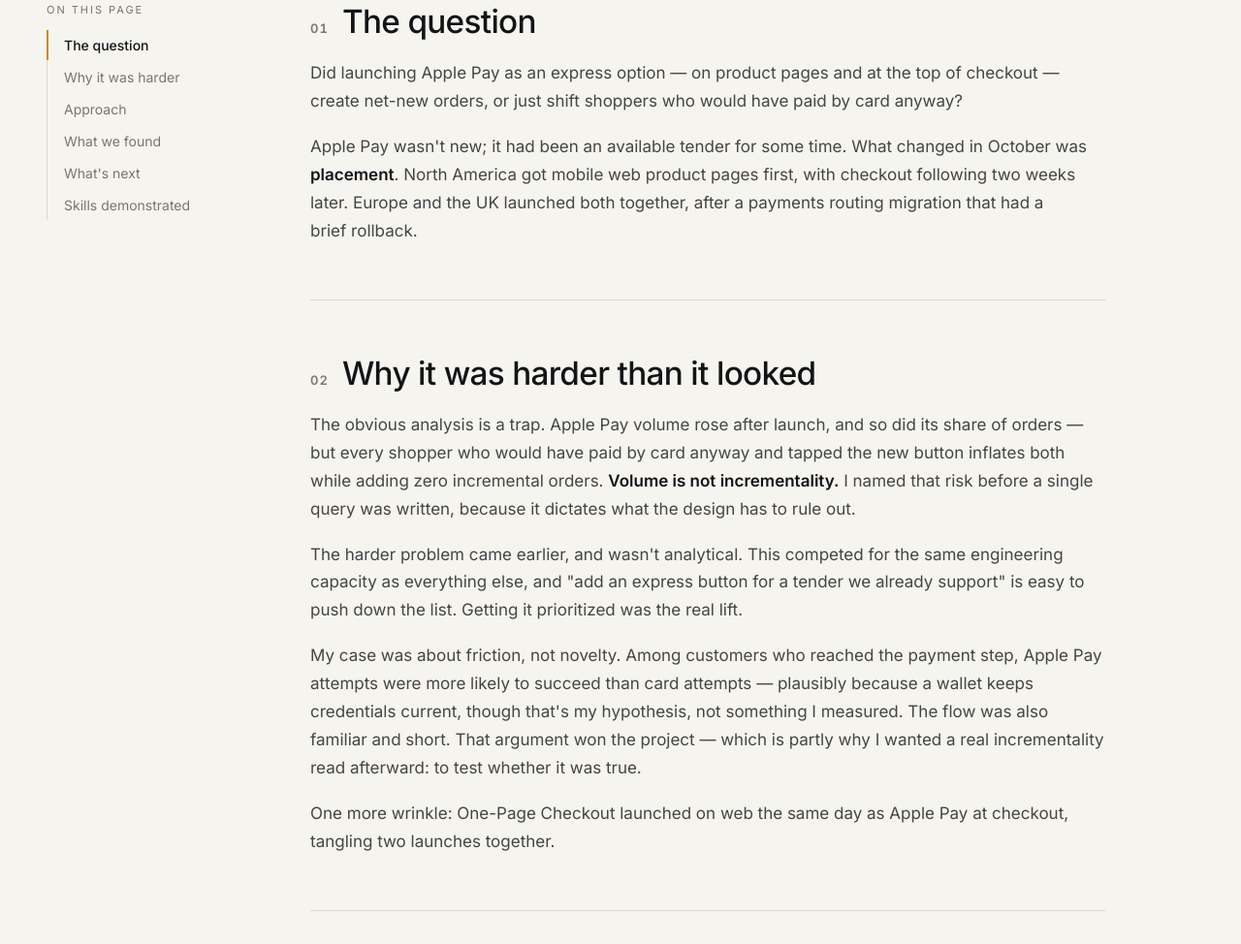
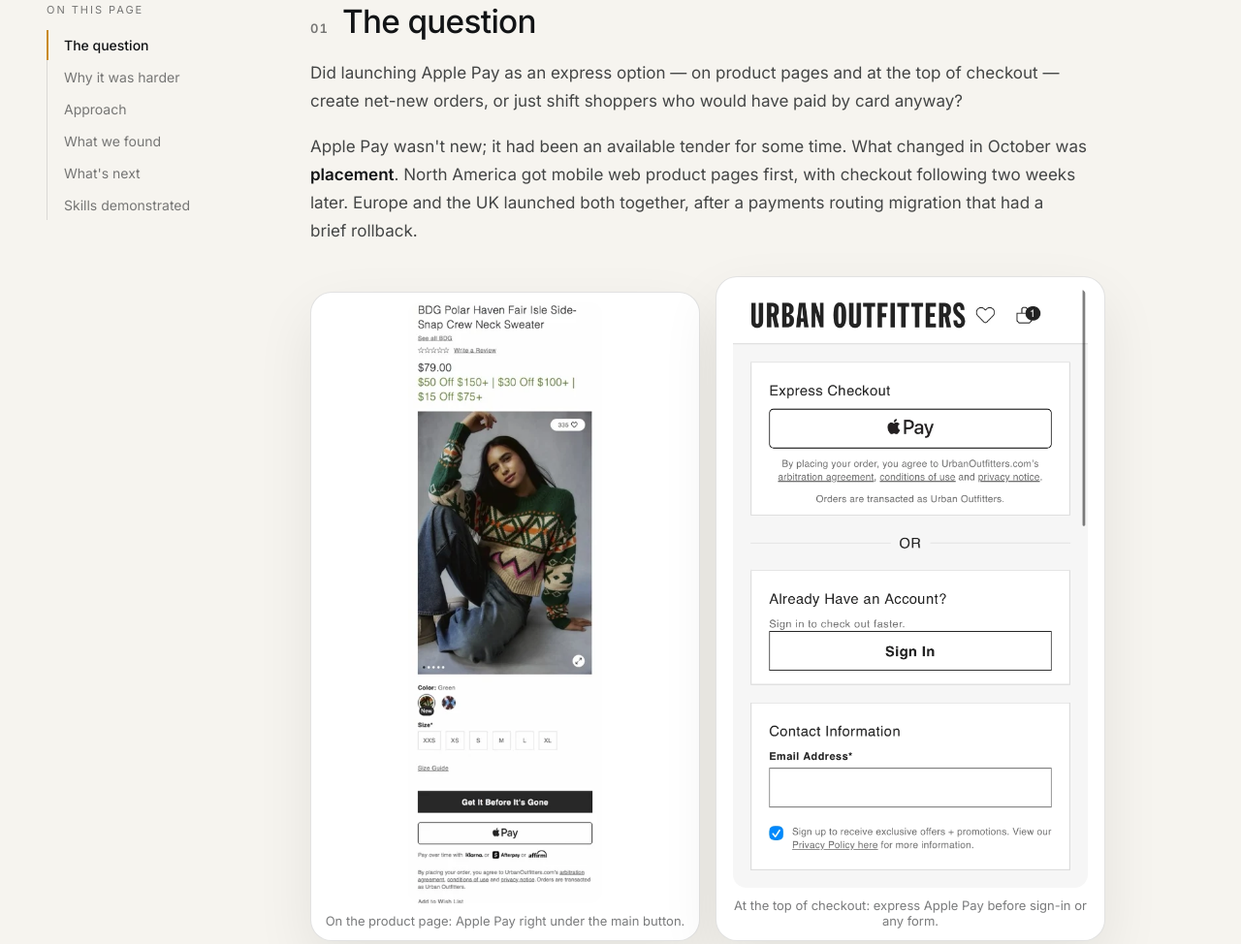
Before and after one commit to dchung8811/my-portfolio, a plain HTML site: page Apple Pay Incrementality.html in a window 1280 px wide. Shown: the part 970-1944 px from the top of the page at 97% size. Drawn offline with Linux system fonts and the light colour scheme.

Commit message:
Reword the Ask Dennies tile and show Apple Pay placements (#16)
The Ask Dennies tile now reads "~18K · Passages in My AI Product Handoff". The Apple Pay case study shows the product-page and checkout express Apple Pay placements side by side under "The question".

Co-Authored-By: Claude Opus 5.5 <noreply@anthropic.com>
Claude-Session: https://claude.ai/code/session_01QtegwUBqUhtFB2Eb5bXnnJ

```diff
--- a/Apple Pay Incrementality.html
+++ b/Apple Pay Incrementality.html
@@ -21,6 +21,11 @@
   <link href="https://fonts.googleapis.com/css2?family=Inter:wght@400;500;600&display=swap" rel="stylesheet" />
   <link href="case-study.css" rel="stylesheet" />
   <script src="case-study.js" defer></script>
+  <style>
+    /* Two phone screenshots side by side at the same height */
+    .phones{ align-items: end; }
+    .phones .shot img{ max-height: 620px; width: auto; }
+  </style>
 </head>
 
 <body style="--tile:#f4c37a; --strong:#c98a1f; --next-tile:#f29b16;">
@@ -82,6 +87,16 @@
           <h2><span class="num">01</span>The question</h2>
           <p>Did launching Apple Pay as an express option — on product pages and at the top of checkout — create net-new orders, or just shift shoppers who would have paid by card anyway?</p>
           <p>Apple Pay wasn't new; it had been an available tender for some time. What changed in October was <strong>placement</strong>. North America got mobile web product pages first, with checkout following two weeks later. Europe and the UK launched both together, after a payments routing migration that had a brief rollback.</p>
+          <div class="shot-pair phones">
+            <figure class="shot">
+              <img src="images/apple-pay/pdp-express-apple-pay.webp" width="295" height="911" alt="A mobile product page for a sweater. Right under the main add-to-bag button is an Apple Pay button." loading="lazy">
+              <figcaption>On the product page: Apple Pay right under the main button.</figcaption>
+            </figure>
+            <figure class="shot">
+              <img src="images/apple-pay/checkout-express-apple-pay.webp" width="1206" height="2043" alt="Mobile checkout. An Express Checkout box with an Apple Pay button sits above Sign In and Contact Information." loading="lazy">
+              <figcaption>At the top of checkout: express Apple Pay before sign-in or any form.</figcaption>
+            </figure>
+          </div>
         </section>
 
         <section id="harder" class="block reveal">
```
Also changed, not shown: index.html (+2 -2 lines), images/apple-pay/checkout-express-apple-pay.webp (added), images/apple-pay/pdp-express-apple-pay.webp (added).
